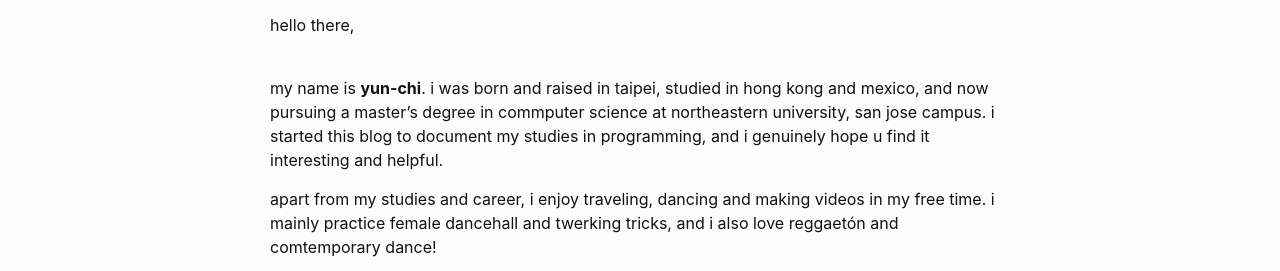
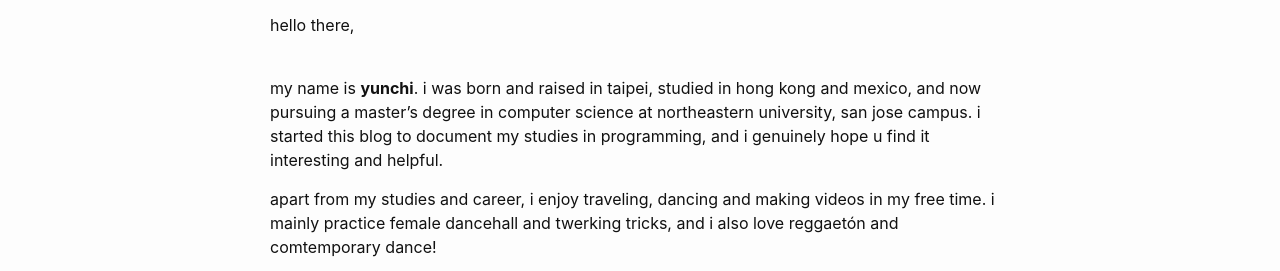
Before and after one commit to yunchipang/yunchipang.github.io, a Jekyll site: the page built from about.md, in a window 1280 px wide. Shown: the part 536-807 px from the top of the page. Built offline with Jekyll 4.4.1, drawn with Linux system fonts in a browser that asks for light colours.

Commit message:
fix typo in about.md

```diff
--- a/about.md
+++ b/about.md
@@ -10,7 +10,7 @@
 hello there,
 
 <br/>
-my name is **yun-chi**. i was born and raised in taipei, studied in hong kong and mexico, and now pursuing a master's degree in commputer science at northeastern university, san jose campus. i started this blog to document my studies in programming, and i genuinely hope u find it interesting and helpful.
+my name is **yunchi**. i was born and raised in taipei, studied in hong kong and mexico, and now pursuing a master's degree in computer science at northeastern university, san jose campus. i started this blog to document my studies in programming, and i genuinely hope u find it interesting and helpful.
 
 apart from my studies and career, i enjoy traveling, dancing and making videos in my free time. i mainly practice female dancehall and twerking tricks, and i also love reggaetón and comtemporary dance!
 
```
